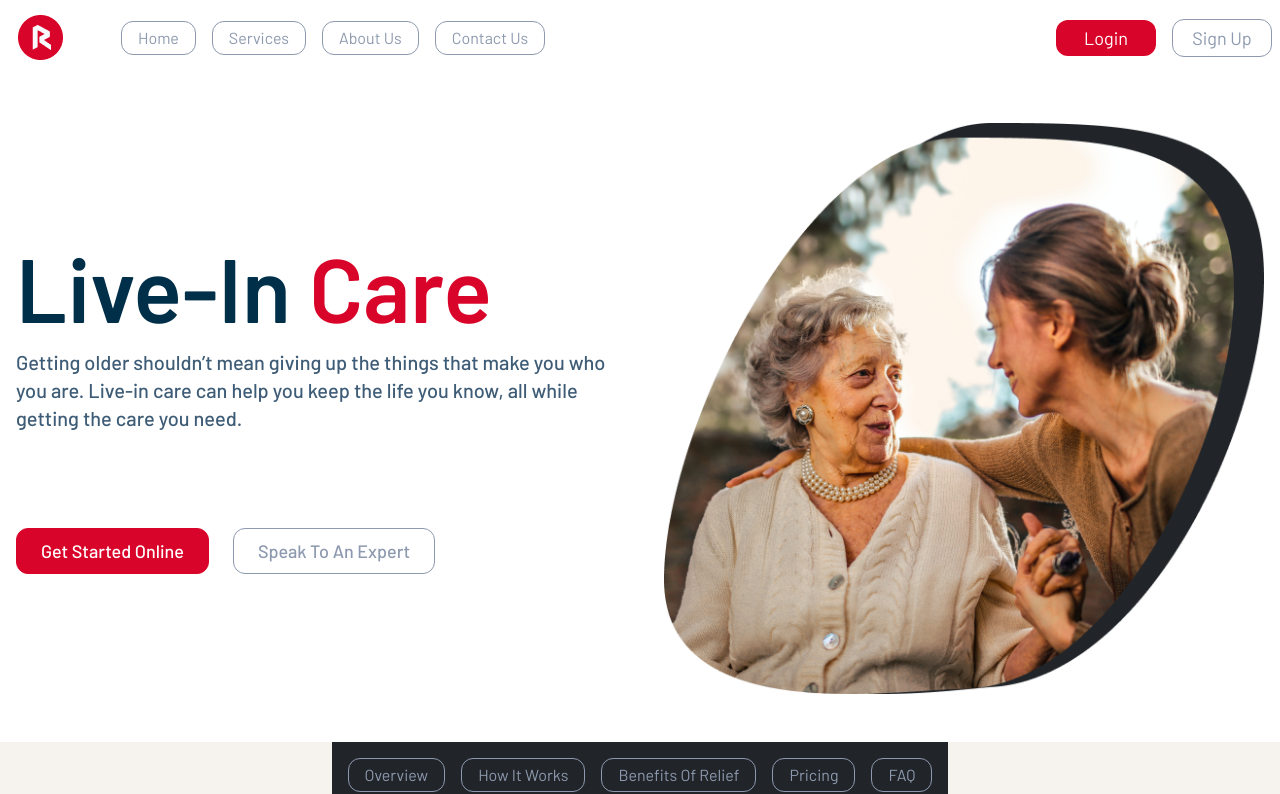
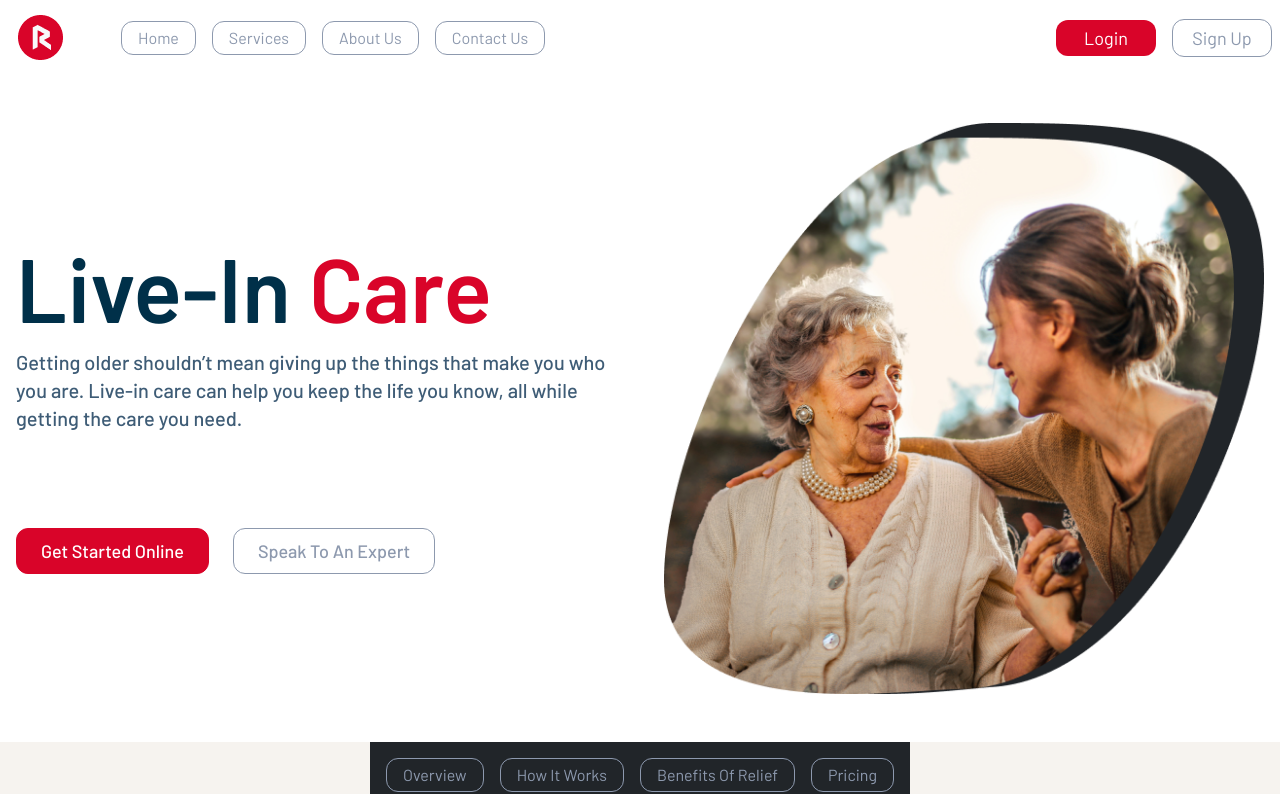
Before and after one commit to eslamalhendawy/Relief, a React (Vite) app: page /live-in-care in a window 1280 px wide. Shown: the top 794 px of the page. Built offline with nearby package versions, Linux system fonts and the light colour scheme.

Commit message:
Removed Link to FAQ section

```diff
--- a/src/Components/CareNavigation.jsx
+++ b/src/Components/CareNavigation.jsx
@@ -15,9 +15,6 @@ const CareNavigation = () => {
           <li className='border border-[#8D99AE]  hover:border-[#BBD0FF] text-center text-[#8D99AE] hover:text-[#BBD0FF] duration-200 cursor-pointer rounded-xl w-fit py-1 px-4 text-nowrap'>
             <a href="#pricing">Pricing</a>
           </li>
-          <li className='border border-[#8D99AE]  hover:border-[#BBD0FF] text-center text-[#8D99AE] hover:text-[#BBD0FF] duration-200 cursor-pointer rounded-xl w-fit py-1 px-4 text-nowrap'>
-            <a href="#fqa">FAQ</a>
-          </li>
         </ul>
       </div>
     </section>
```
